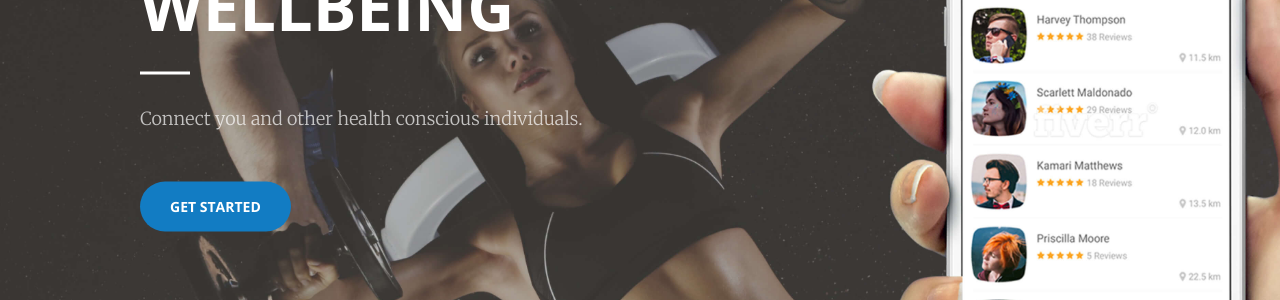
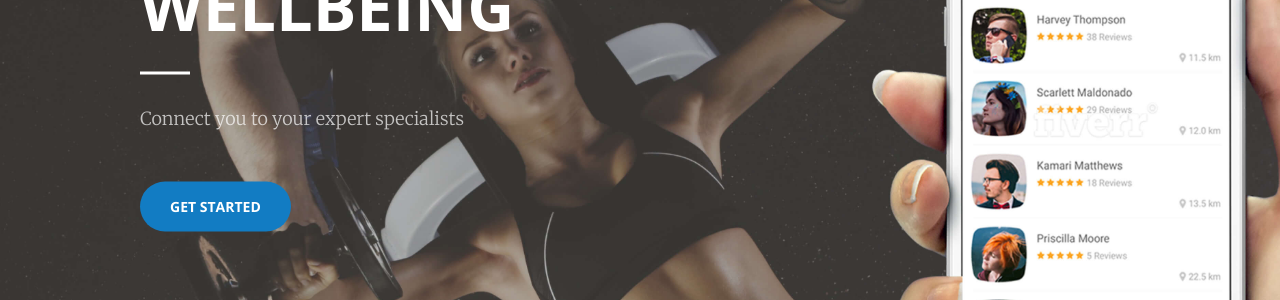
Before and after one commit to FYR-Health/FYR-Health.github.io, a Jekyll site: the page built from index.html, in a window 1280 px wide and 900 px high. Shown: the part 385-685 px from the top of the window. Built offline with Jekyll 4.4.1, drawn with Linux system fonts in a browser that asks for light colours.

Commit message:
design/landing_page/26 - Changed the subtext on our header

```diff
--- a/_includes/header.html
+++ b/_includes/header.html
@@ -3,7 +3,7 @@
     <div class="header-content-inner">
       <h1>A Community for Wellbeing</h1>
       <hr>
-      <p>Connect you and other health conscious individuals.</p>
+      <p>Connect you to your expert specialists</p>
       <a href="#" class="btn btn-primary btn-xl">Get Started</a>
     </div>
   </div>
```
